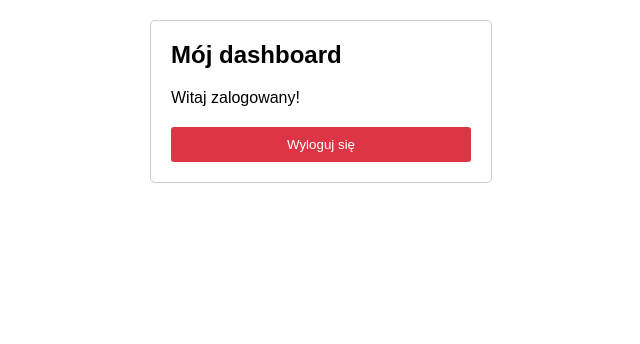
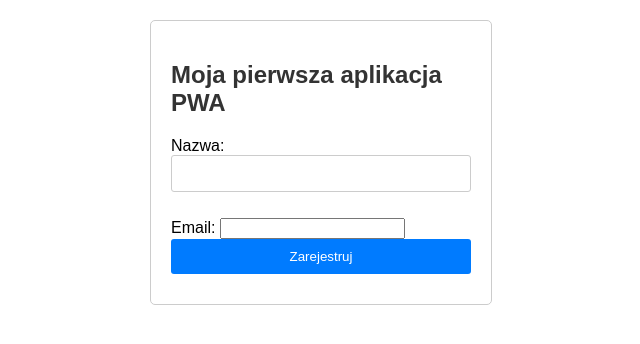
Before and after one commit to Kefirele/CwAplikacje, a plain HTML site: page dashboard.html in a window 1280 px wide. Shown: the whole page, without its empty margins (319-959 px from the left). Drawn offline with Linux system fonts and the light colour scheme.

Commit message:
Update dashboard.html

```diff
--- a/dashboard.html
+++ b/dashboard.html
@@ -1,9 +1,35 @@
+<!DOCTYPE html>
+<html lang="pl">
+
+<head>
+    <meta charset="UTF-8">
+    <meta name="viewport" content="width=device-width, initial-scale=1.0">
+    <title>Moja aplikacja PWA</title>
+    <link rel="stylesheet" href="style.css">
+    <link rel="manifest" href="manifest.json">
+</head>
+
 <body>
-    <link rel="stylesheet" href="style.css">
-    <section id="dashboard">
-        <h2>Mój dashboard</h2>
-        <p>Witaj zalogowany!</p>
-        <button id="logoutButton">Wyloguj się</button>
+    <div id="login">
+        <section id="login-screen">
+            <h1>Moja pierwsza aplikacja PWA</h1>
+            <form id="register-form">
+                <label for="username">Nazwa:</label>
+                <input type="text" id="username" name="username" required>
+                <p></p>
+                <label for="email">Email:</label>
+                <input type="email" id="email" name="email" required>
+                <button type="submit">Zarejestruj</button>
+            </form>
+        </section>
+    </div>
+
+    <section id="dashboard-screen" style="display: none;">
+        <h1>Witaj w dashboardzie!</h1>
+        <button id="logout-button">Wyloguj się</button>
     </section>
+
     <script src="script.js"></script>
 </body>
+
+</html>
```
